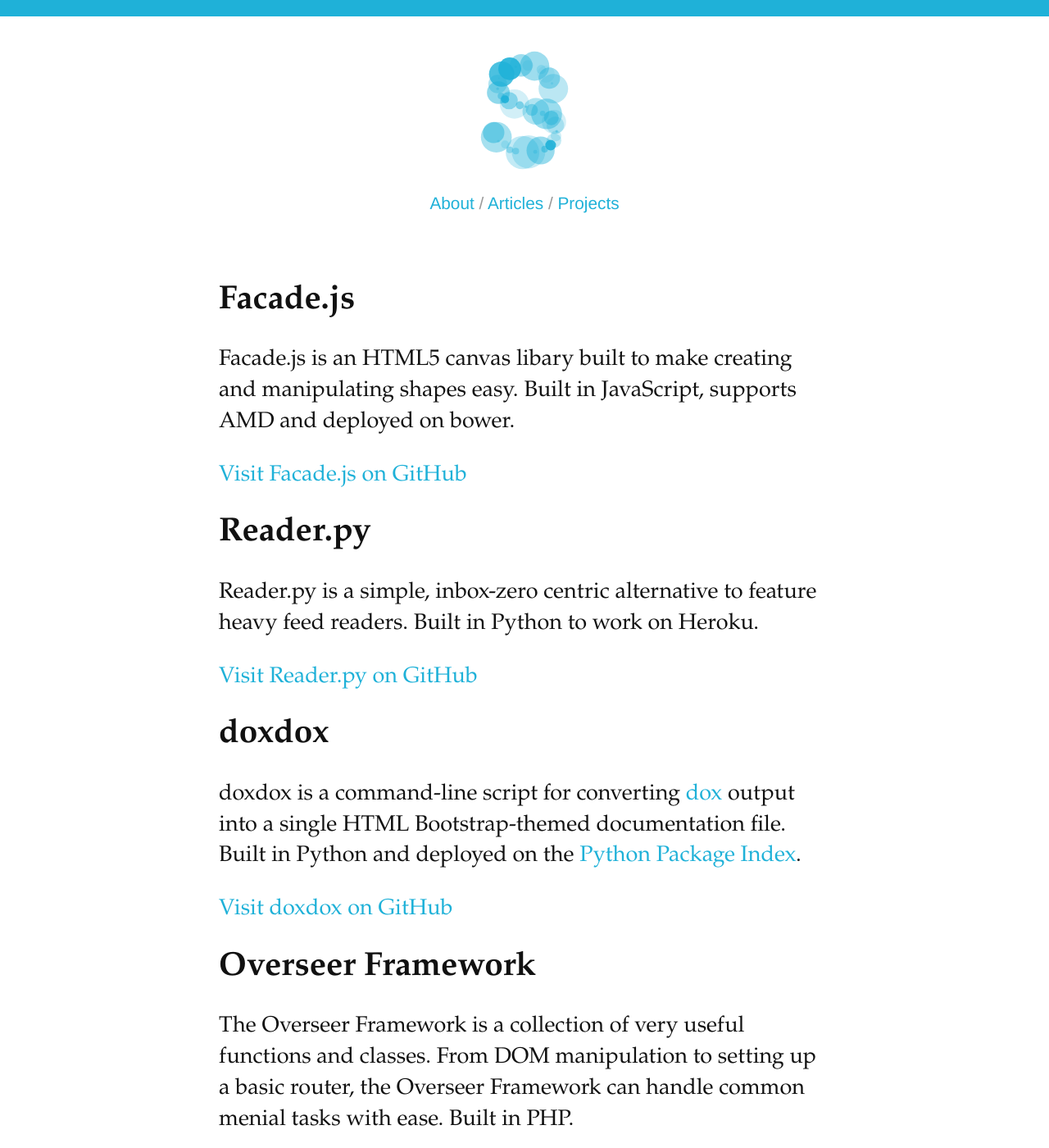
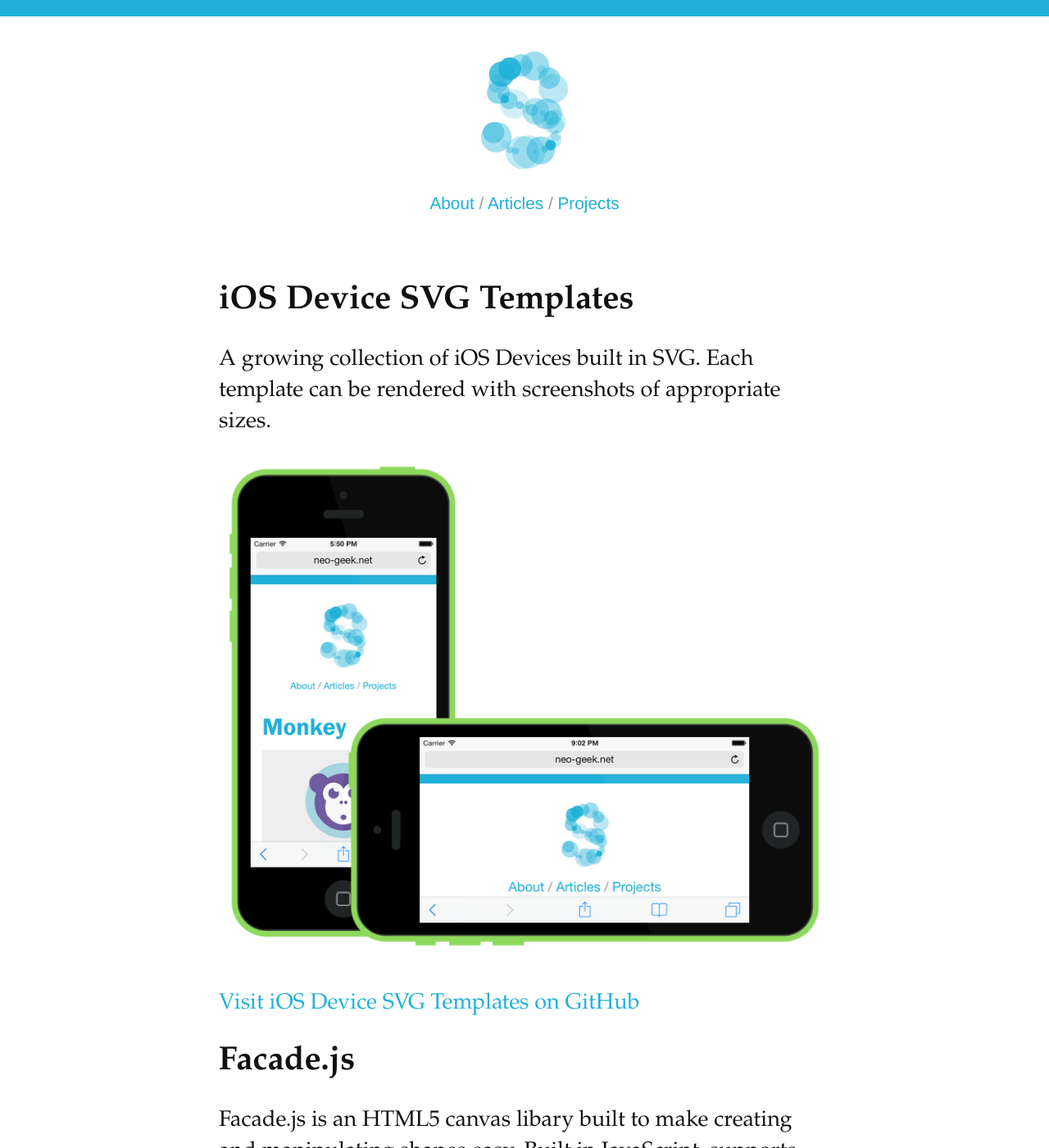
Before and after one commit to neogeek/neogeek.github.io, a Jekyll site: the page built from projects/index.md, in a window 1280 px wide and 1400 px high. Shown: the whole window at 82% size. Built offline with Jekyll 4.4.1, drawn with Linux system fonts in a browser that asks for light colours; Markdown is read by kramdown in place of the engine named in the settings.

Commit message:
Added iOS Device SVG Templates to projects page.

```diff
--- a/projects/index.md
+++ b/projects/index.md
@@ -2,6 +2,14 @@
 layout: page
 title: Projects
 ---
+
+##iOS Device SVG Templates
+
+A growing collection of iOS Devices built in SVG. Each template can be rendered with screenshots of appropriate sizes.
+
+![](/images/projects/ios-device-svg-templates.png)
+
+[Visit iOS Device SVG Templates on GitHub](https://github.com/neogeek/ios-device-svg-templates)
 
 ##Facade.js
 
```
Also changed, not shown: images/projects/ios-device-svg-templates.png (added).
